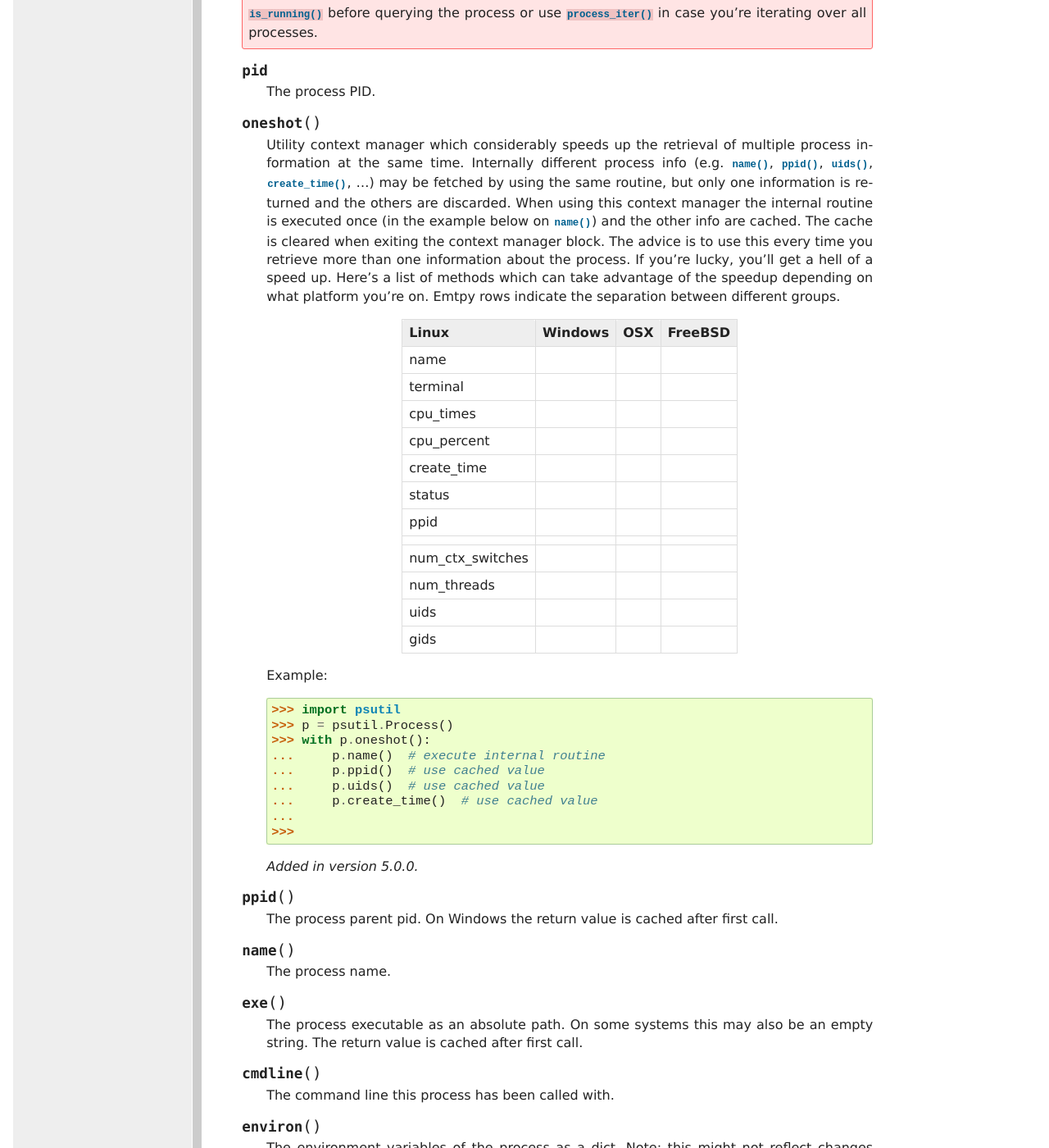
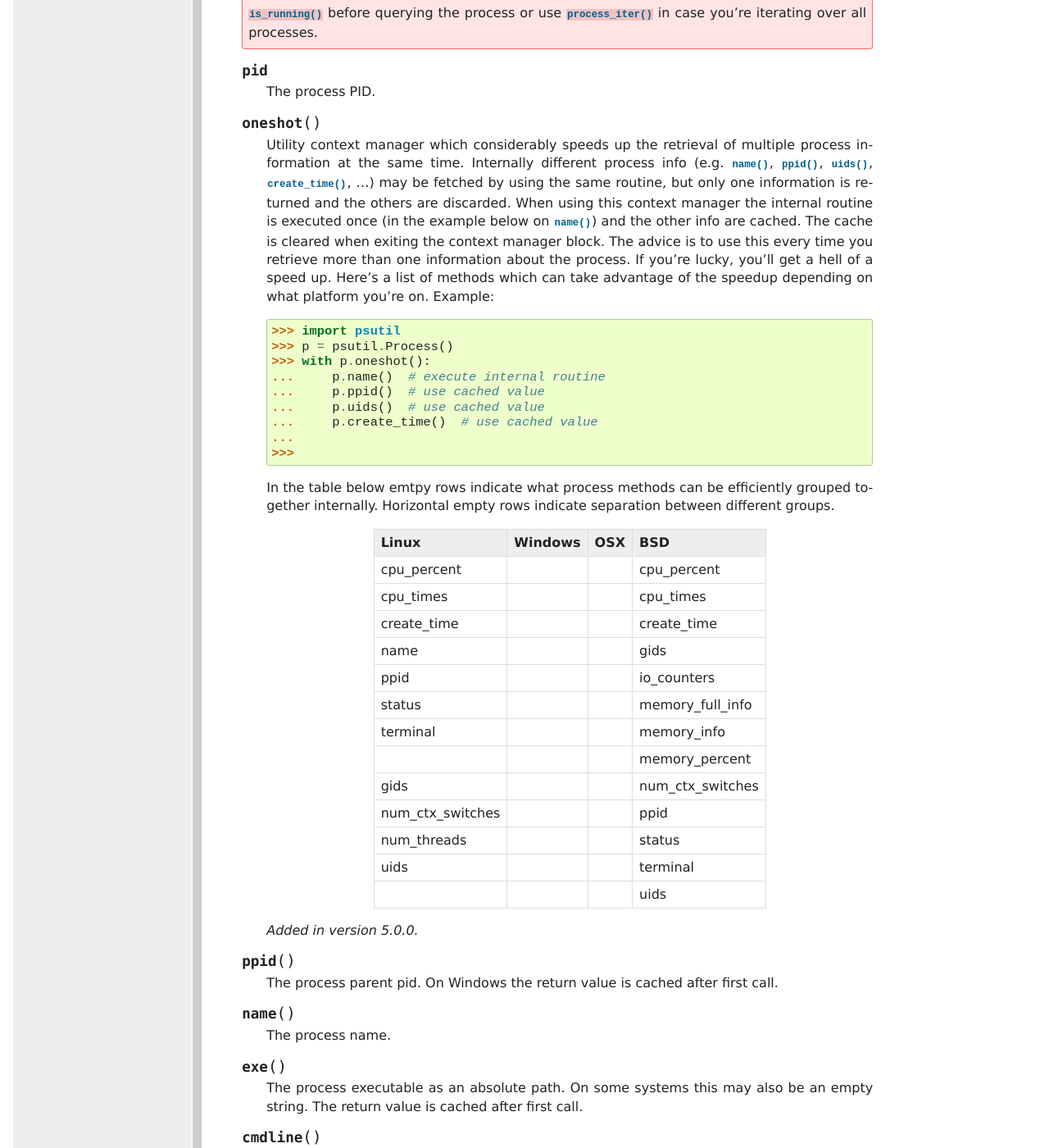
Before and after one commit to giampaolo/psutil, a Sphinx documentation site: the page built from docs/index.rst, in a window 1280 px wide and 1400 px high, scrolled down 11828 px. Shown: the whole window at 82% size. Built offline with Sphinx 7.4.7, drawn with Linux system fonts in a browser that asks for light colours; formulas are drawn with MathJax 3.

Commit message:
update doc

```diff
--- a/docs/index.rst
+++ b/docs/index.rst
@@ -763,37 +763,7 @@ Process class
     The advice is to use this every time you retrieve more than one information
     about the process. If you're lucky, you'll get a hell of a speed up.
     Here's a list of methods which can take advantage of the speedup depending
-    on what platform you're on. Emtpy rows indicate the separation between
-    different groups.
-
-    +------------------+-------------+-------+---------+
-    | Linux            | Windows     | OSX   | FreeBSD |
-    +==================+=============+=======+=========+
-    | name             |             |       |         |
-    +------------------+-------------+-------+---------+
-    | terminal         |             |       |         |
-    +------------------+-------------+-------+---------+
-    | cpu_times        |             |       |         |
-    +------------------+-------------+-------+---------+
-    | cpu_percent      |             |       |         |
-    +------------------+-------------+-------+---------+
-    | create_time      |             |       |         |
-    +------------------+-------------+-------+---------+
-    | status           |             |       |         |
-    +------------------+-------------+-------+---------+
-    | ppid             |             |       |         |
-    +------------------+-------------+-------+---------+
-    |                  |             |       |         |
-    +------------------+-------------+-------+---------+
-    | num_ctx_switches |             |       |         |
-    +------------------+-------------+-------+---------+
-    | num_threads      |             |       |         |
-    +------------------+-------------+-------+---------+
-    | uids             |             |       |         |
-    +------------------+-------------+-------+---------+
-    | gids             |             |       |         |
-    +------------------+-------------+-------+---------+
-
+    on what platform you're on.
     Example:
 
     >>> import psutil
@@ -805,6 +775,40 @@ Process class
     ...     p.create_time()  # use cached value
     ...
     >>>
+
+    In the table below emtpy rows indicate what process methods can be
+    efficiently grouped together internally.
+    Horizontal empty rows indicate separation between different groups.
+
+    +------------------+-------------+-------+------------------+
+    | Linux            | Windows     | OSX   | BSD              |
+    +==================+=============+=======+==================+
+    | cpu_percent      |             |       | cpu_percent      |
+    +------------------+-------------+-------+------------------+
+    | cpu_times        |             |       | cpu_times        |
+    +------------------+-------------+-------+------------------+
+    | create_time      |             |       | create_time      |
+    +------------------+-------------+-------+------------------+
+    | name             |             |       | gids             |
+    +------------------+-------------+-------+------------------+
+    | ppid             |             |       | io_counters      |
+    +------------------+-------------+-------+------------------+
+    | status           |             |       | memory_full_info |
+    +------------------+-------------+-------+------------------+
+    | terminal         |             |       | memory_info      |
+    +------------------+-------------+-------+------------------+
+    |                  |             |       | memory_percent   |
+    +------------------+-------------+-------+------------------+
+    | gids             |             |       | num_ctx_switches |
+    +------------------+-------------+-------+------------------+
+    | num_ctx_switches |             |       | ppid             |
+    +------------------+-------------+-------+------------------+
+    | num_threads      |             |       | status           |
+    +------------------+-------------+-------+------------------+
+    | uids             |             |       | terminal         |
+    +------------------+-------------+-------+------------------+
+    |                  |             |       | uids             |
+    +------------------+-------------+-------+------------------+
 
     .. versionadded:: 5.0.0
 
```
Also changed, not shown: 1 other file.
